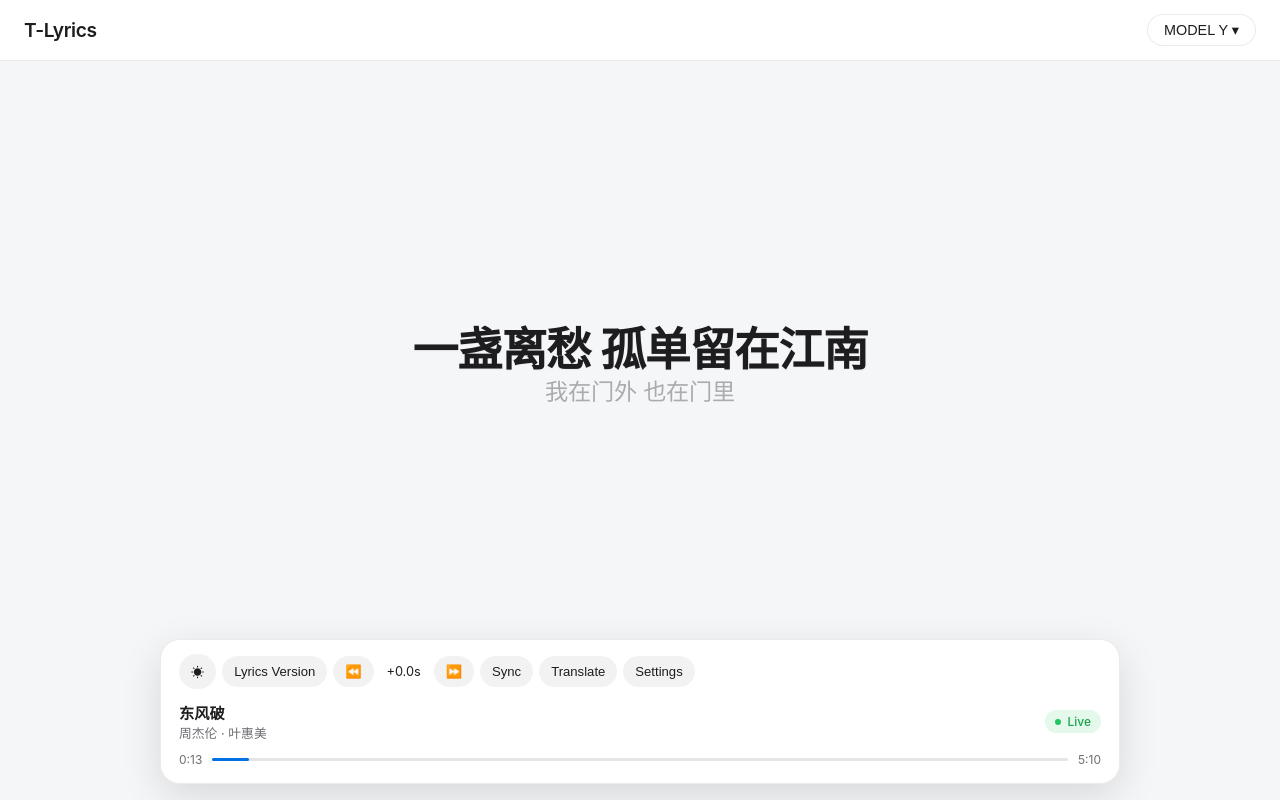
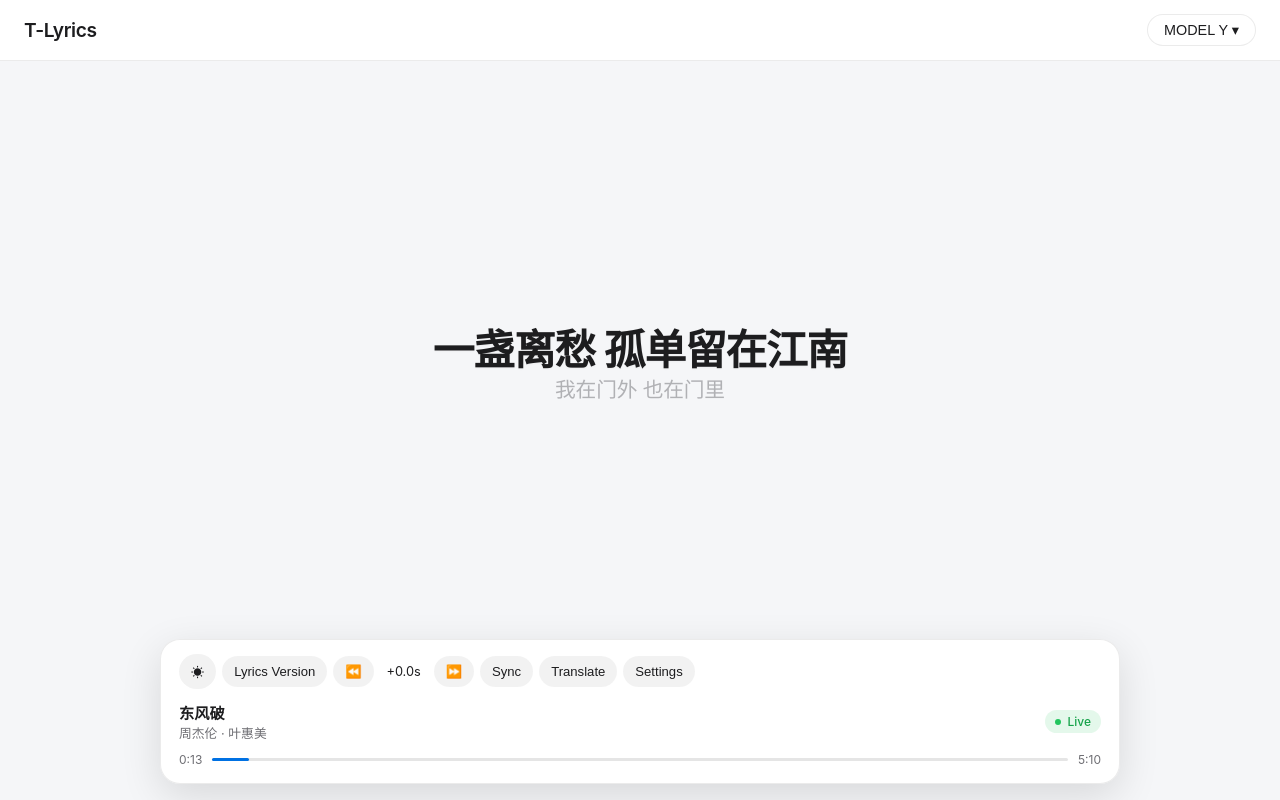
Before and after one commit to CY514539/grok-new-tlyrics, a React (Vite) app in the folder frontend/: page / in a window 1280 px wide. Built offline with nearby package versions, Linux system fonts and the light colour scheme; the HTML template or start-up script is replaced by a standard one.

Commit message:
style: make lyrics size relative and add smooth line transition

```diff
--- a/frontend/src/index.css
+++ b/frontend/src/index.css
@@ -67,28 +67,30 @@ body {
   max-width: 900px;
   width: 100%;
   padding: 0 20px;
+  font-size: 16px;
 }
 
 .lyrics .line {
-  margin: 14px 0;
+  margin: 0.6em 0;
   min-height: 1.4em;
-  transition: all 0.25s ease;
+  transition: all 0.45s cubic-bezier(0.25, 0.8, 0.25, 1);
   word-break: break-word;
 }
 
 .lyrics .prev, .lyrics .next {
-  font-size: 1.45rem;
+  font-size: 1.35em;
   font-weight: 400;
-  opacity: 0.55;
+  opacity: 0.5;
   letter-spacing: -0.01em;
+  transform: scale(0.96);
 }
 
 .lyrics .curr {
-  font-size: 2.8rem;
+  font-size: 2.6em;
   font-weight: 650;
   letter-spacing: -0.025em;
   opacity: 1;
-  transform: scale(1.02);
+  transform: scale(1);
   text-shadow: 0 1px 2px rgba(0,0,0,0.04);
 }
 
```
